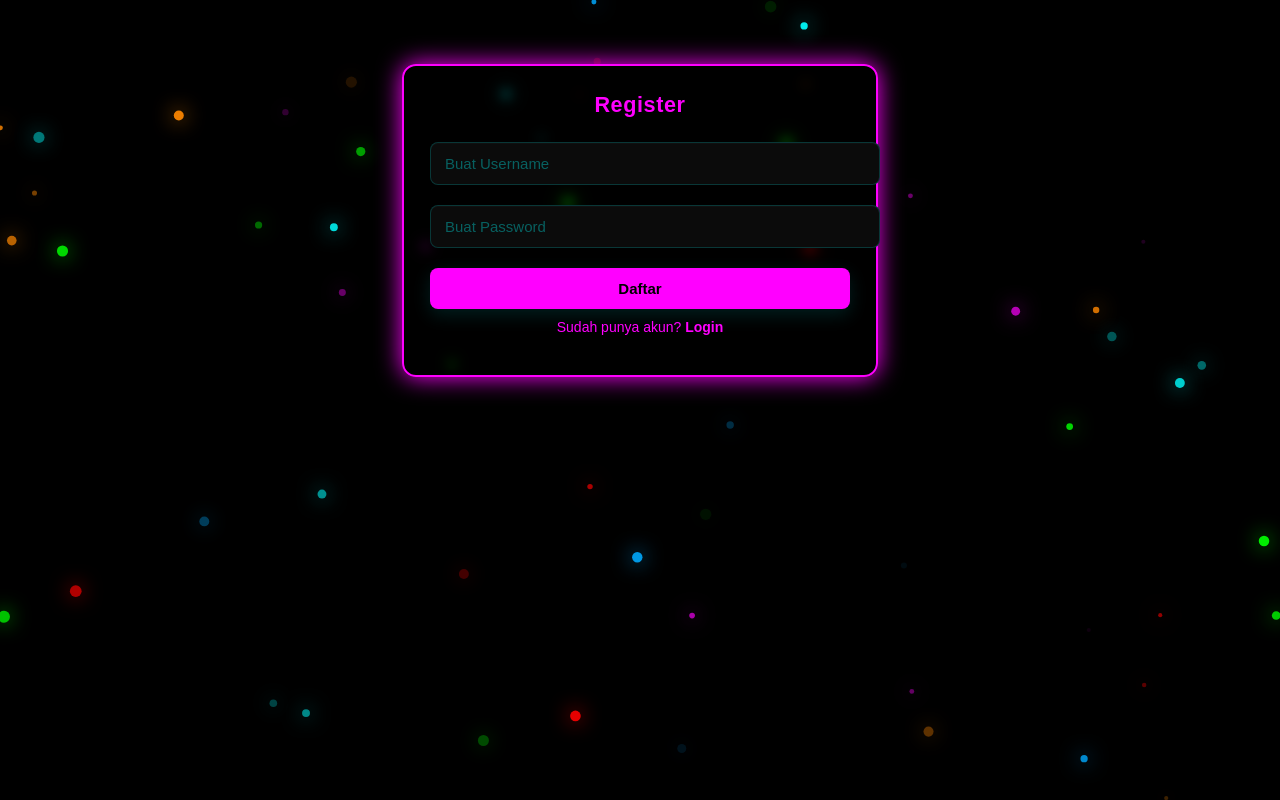
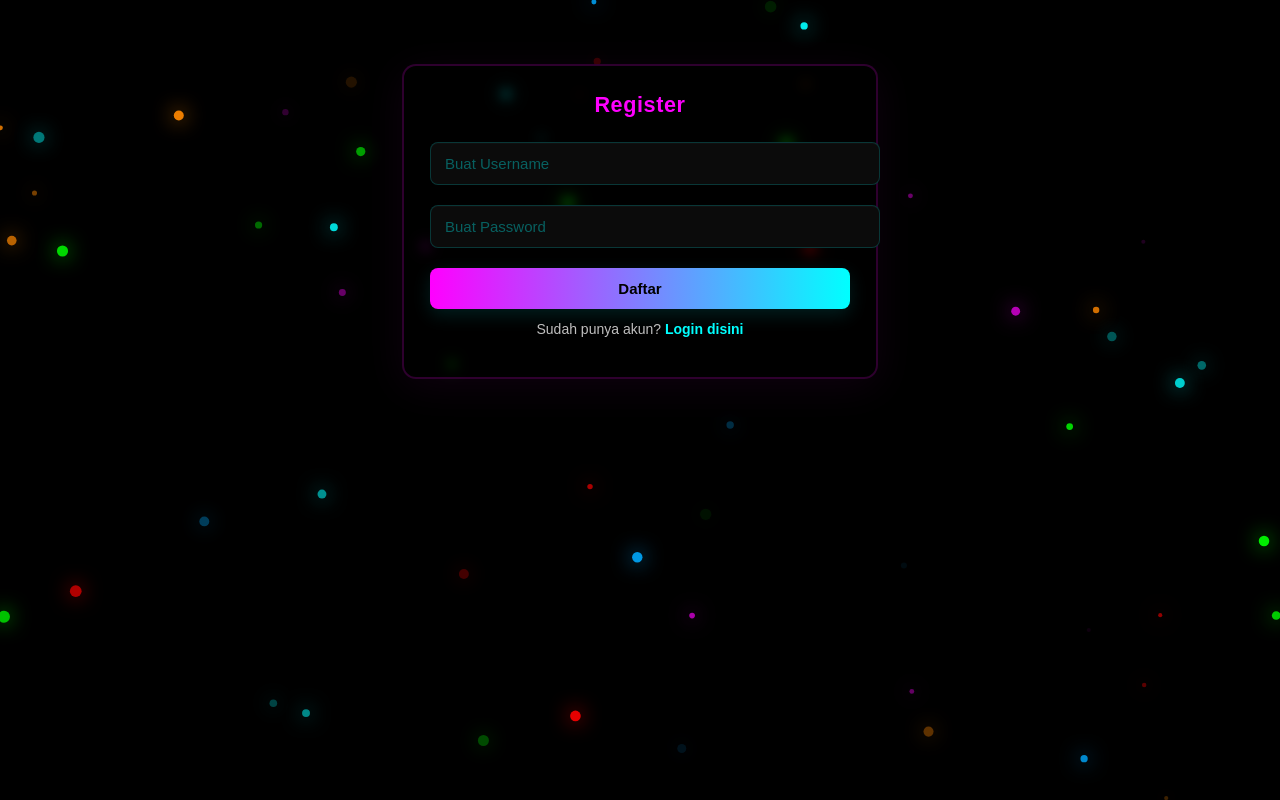
Before and after one commit to MiftahulKhoiri/BagusMedia_web_server, a Flask app: page /register in a window 1280 px wide. Run offline with Flask 3, Linux system fonts and the light colour scheme.

Commit message:
Update register.html

```diff
--- a/app/templates/register.html
+++ b/app/templates/register.html
@@ -10,24 +10,40 @@
     <link rel="stylesheet" href="/static/css/neon.css">
     <script src="/static/js/neon.js" defer></script>
 
-    <!-- Style form -->
+    <!-- CSS form responsif -->
     <link rel="stylesheet" href="/static/css/form.css">
 </head>
 <body>
 
-<!-- Kotak utama form register -->
-<div class="form-box" style="border-color:#f0f; box-shadow:0 0 25px #f0f;">
-    <h2 style="color:#f0f;">Register</h2>
+<!-- ==========================
+     Kotak Form Register (tema pink)
+     ========================== -->
+<div class="form-box form-pink">
+    <h2>Register</h2>
 
-    <!-- Form daftar ke server -->
+    <!-- Form register ke server -->
     <form action="/register" method="POST">
-        <input type="text" name="username" placeholder="Buat Username"> <!-- Input username -->
-        <input type="password" name="password" placeholder="Buat Password"> <!-- Input password -->
-        <button type="submit" style="background:#f0f;">Daftar</button> <!-- Tombol daftar -->
+
+        <!-- Input username -->
+        <input
+            type="text"
+            name="username"
+            placeholder="Buat Username">
+
+        <!-- Input password -->
+        <input
+            type="password"
+            name="password"
+            placeholder="Buat Password">
+
+        <!-- Tombol daftar -->
+        <button type="submit">Daftar</button>
     </form>
 
-    <p style="margin-top:10px; color:#f0f;">
-        Sudah punya akun? <a href="/login" style="color:#f0f;">Login</a>
+    <!-- Link balik ke login -->
+    <p>
+        Sudah punya akun?
+        <a href="/login">Login disini</a>
     </p>
 </div>
 
```
